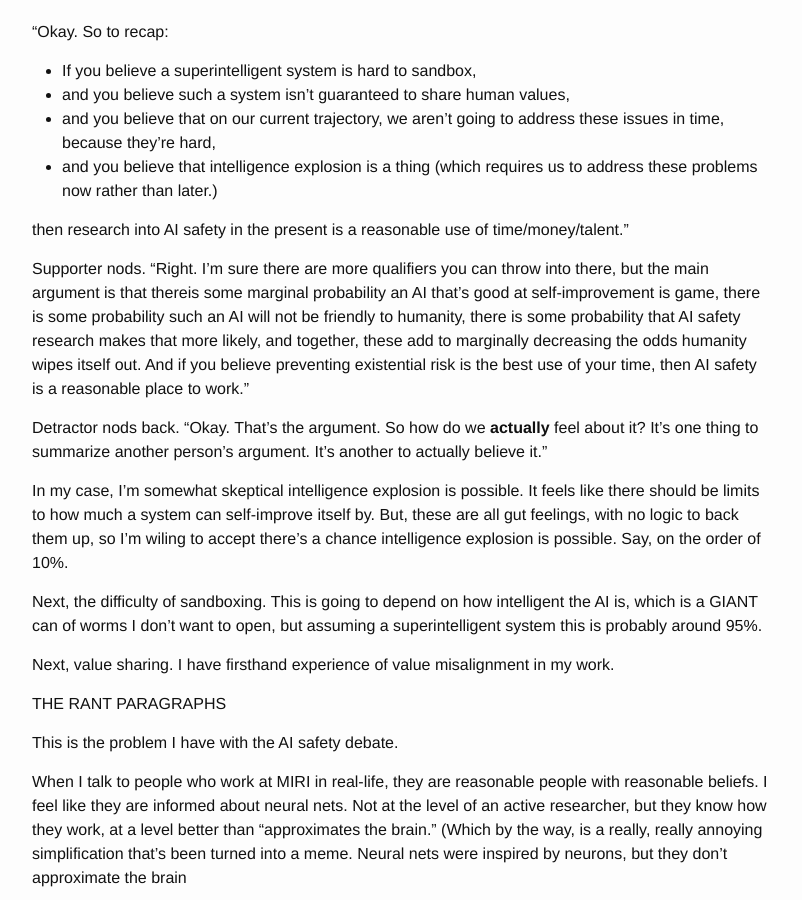
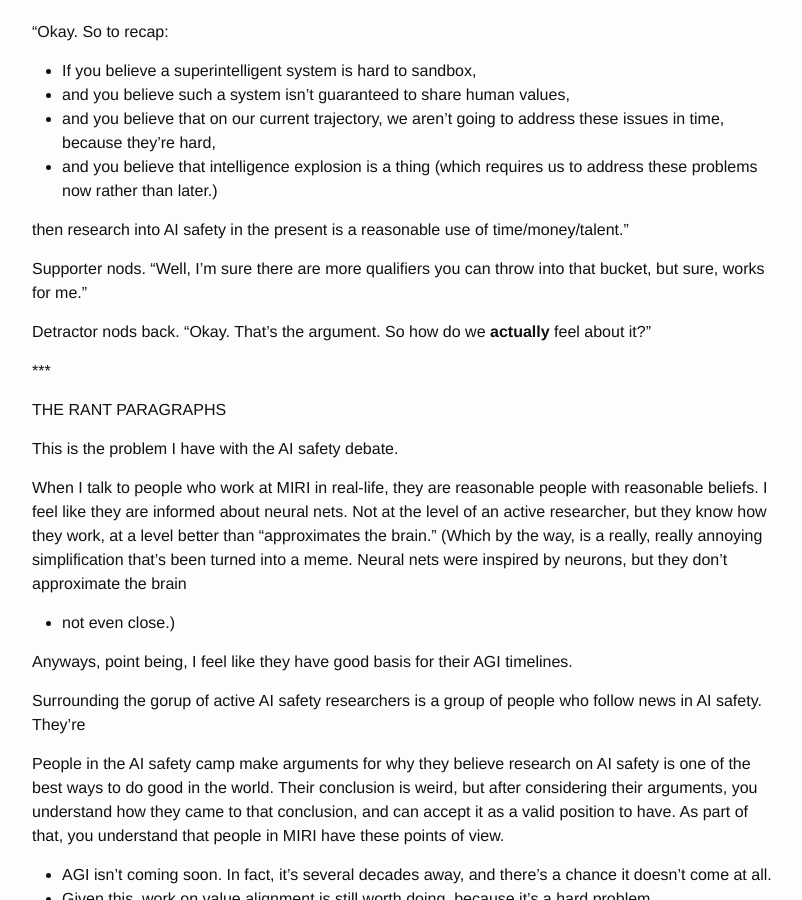
Before and after one commit to alexirpan/alexirpan.github.io, a Jekyll site: the page built from _posts/2016-09-29-ai-safety.md, in a window 1280 px wide and 900 px high, scrolled down 3134 px. Shown: the whole window, without its empty margins (238-1040 px from the left). Built offline with Jekyll 4.4.1, drawn with Linux system fonts in a browser that asks for light colours; nearby versions of some CDN libraries; some of the changed text lies outside the part shown.

Commit message:
Going to start organizing this soon.

```diff
--- a/_posts/2016-09-29-ai-safety.md
+++ b/_posts/2016-09-29-ai-safety.md
@@ -184,31 +184,13 @@ us to address these problems now rather than later.)
 then research into AI safety in the present is a reasonable use of
 time/money/talent."
 
-Supporter nods. "Right. I'm sure there are more qualifiers you can throw into
-there, but the main argument is that thereis some marginal probability
-an AI that's good at self-improvement is game, there is some probability such
-an AI will not be friendly to humanity, there is some probability that AI safety
-research makes that more likely, and together, these add to marginally decreasing
-the odds humanity wipes itself out. And if you believe preventing existential
-risk is the best use of your time, then AI safety is a reasonable place to work."
+Supporter nods. "Well, I'm sure there are more qualifiers you can throw into
+that bucket, but sure, works for me."
 
 Detractor nods back. "Okay. That's the argument. So how do we **actually**
-feel about it? It's one thing to summarize another person's argument. It's another
-to actually believe it."
+feel about it?"
 
-In my case, I'm somewhat skeptical intelligence explosion is possible. It feels
-like there should be limits to how much a system can self-improve itself by.
-But, these are all gut feelings, with no logic to back them up, so I'm wiling to
-accept there's a chance intelligence explosion is possible. Say, on the order of
-10%.
-
-Next, the difficulty of sandboxing. This is going to depend on how intelligent
-the AI is, which is a GIANT can of worms I don't want to open, but assuming
-a superintelligent system this is probably around 95%.
-
-Next, value sharing. I have firsthand experience of value misalignment in my
-work.
-
+\*\*\*
 
 THE RANT PARAGRAPHS
 
@@ -364,3 +346,26 @@ Long term dependencies are a struggle, curiosity-driven exploration still isn't
 there yet..." All the bottled up frustrations, about just how *hard* some of these
 problems are, they roil inside, and soon you build up a disdain for AI hype
 of any kind.
+
+I feel there's a common trap when it comes to debates. A person reads one
+very good argument for why X is true, written by somebody they trust. Over time,
+they tend to believe things their friend group believes, and then immediately
+discounts arguments that don't line up with those beliefs. As if intelligence
+is a zero-sum game. As if other communities aren't allowed to be smart, if your
+community is smart.
+
+It's obviously false. The beautiful, beautiful thing about intelligence is that
+it isn't zero-sum. If two smart people walk into a room and have a good
+conversation, two smarter people walk out. Of course that's true! Then I catch
+myself calling an argument stupid and uninformed, without stopping to think
+why I think that way.
+
+At a rational level, I'm sure people understand that two smart people can think
+deeply about a problem and come to radically different conclusions. But I think
+we don't internalize that enough, and it's easy to assume that a claim that
+goes against What Your Hero Says **can't** be well founded.
+
+Yes, we. We as in me, and you, and world leaders and professors and people
+shouting in the streets. I'd be very hesistant to believe the words of anyone
+who's said they've transcended this flaw. Luckily, I don't know anyone who
+claims this about themselves.
```
